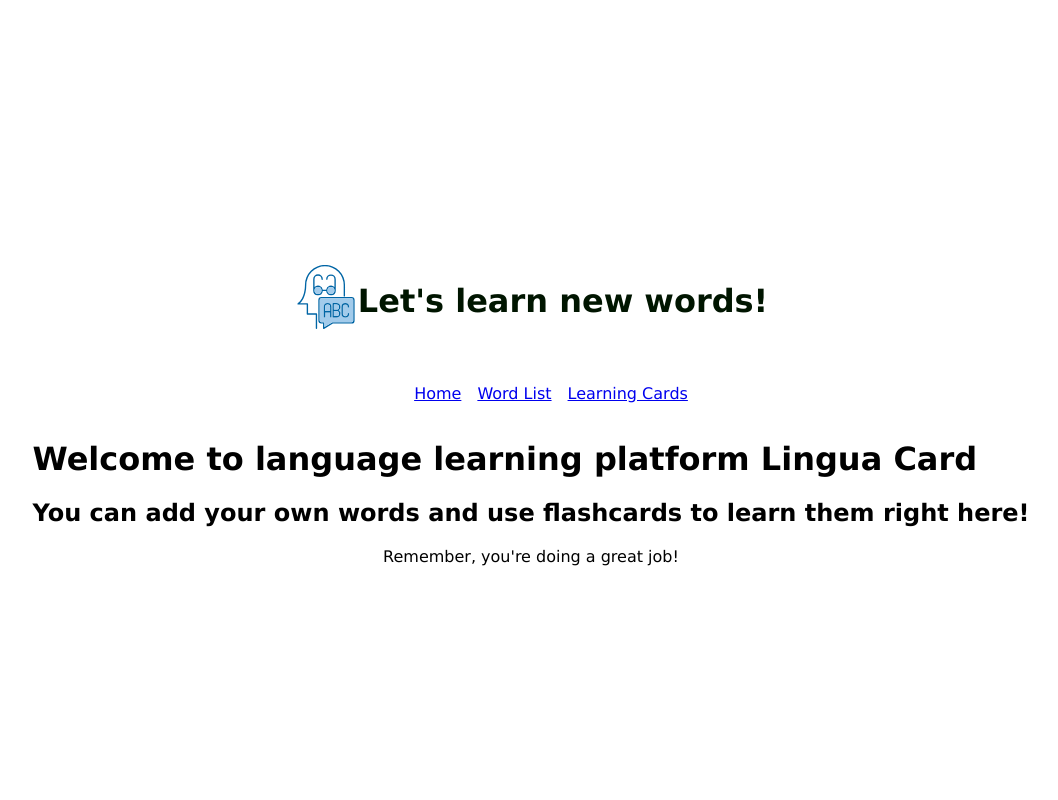
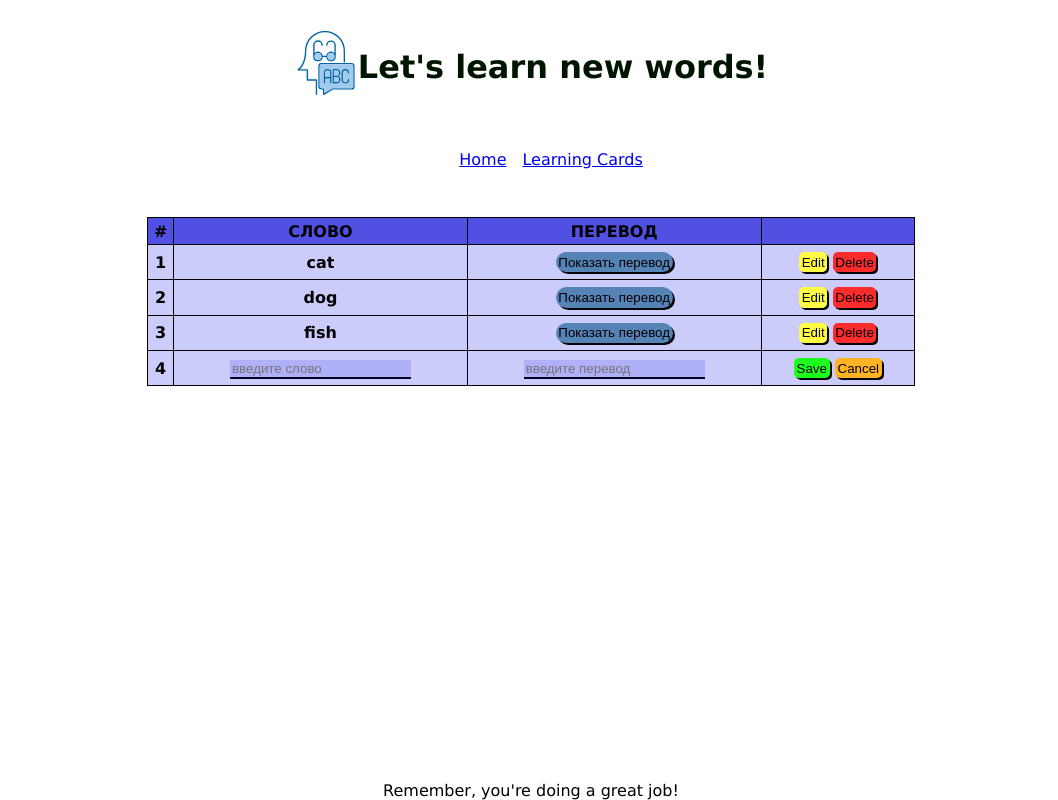
Before and after one commit to MallonsoFrey/LinguaCard, a React (Vite) app: page / in a window 1280 px wide. Shown: the whole page, without its empty margins (109-1167 px from the left). Built offline with nearby package versions, Linux system fonts and the light colour scheme.

Commit message:
home made table

```diff
--- a/src/App.scss
+++ b/src/App.scss
@@ -9,7 +9,7 @@ body {
     height: 100vh;
     display: flex;
     flex-direction: column;
-    justify-content: center;
+    justify-content: space-between;
     align-items: center;
     font-family: 'Lucida Sans', 'Lucida Sans Regular', 'Lucida Grande', 'Lucida Sans Unicode', Geneva, Verdana, sans-serif
 }
--- a/src/Components/Main/Main.jsx
+++ b/src/Components/Main/Main.jsx
@@ -1,6 +1,5 @@
 import CardMinimalAll from "../CardMinimalAll/CardMinimalAll";
 import WordTable from "../WordTable/WordTable";
-import Home from "../Home/Home";
 import { Routes, Route } from "react-router-dom";
 import "./Main.scss";
 
@@ -8,8 +7,7 @@ function Main() {
   return (
     <div className="main">
       <Routes>
-        <Route path="/" element={<Home />} />
-        <Route path="/table" element={<WordTable />} />
+        <Route path="/" element={<WordTable />} />
         <Route path="/cards" element={<CardMinimalAll />} />
       </Routes>
     </div>
@@ -17,7 +15,3 @@ function Main() {
 }
 
 export default Main;
-
-/*      <Home />
-      <WordTable />
-      <CardMinimalAll /> */
--- a/src/Components/Main/Main.scss
+++ b/src/Components/Main/Main.scss
@@ -2,4 +2,6 @@
     width: 100%;
     display: flex;
     justify-content: center;
+    margin-top: 2em;
+    flex-grow: 1;
 }
--- a/src/Components/Navigation/Navigation.jsx
+++ b/src/Components/Navigation/Navigation.jsx
@@ -10,9 +10,6 @@ function Navigation() {
             <Link to="/">Home</Link>
           </li>
           <li>
-            <Link to="/table">Word List</Link>
-          </li>
-          <li>
             <Link to="/cards">Learning Cards</Link>
           </li>
         </ul>
```
